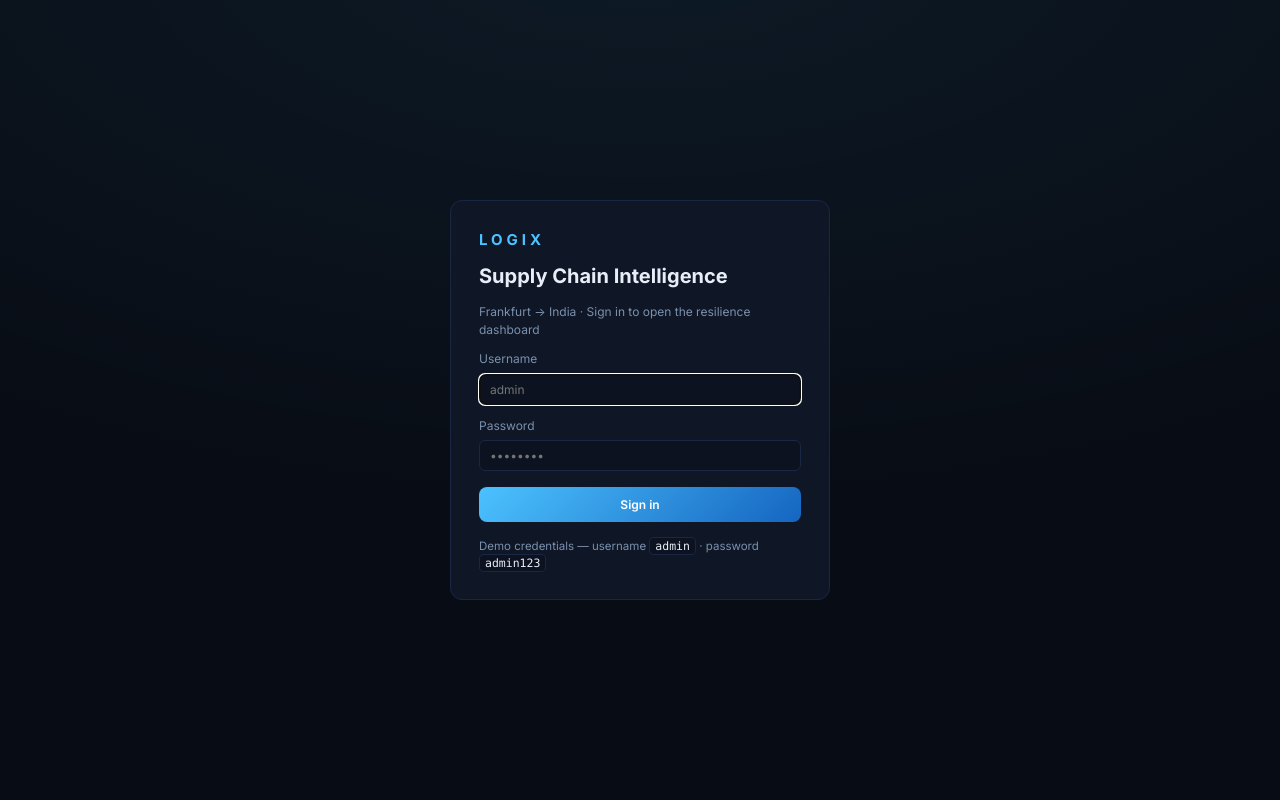
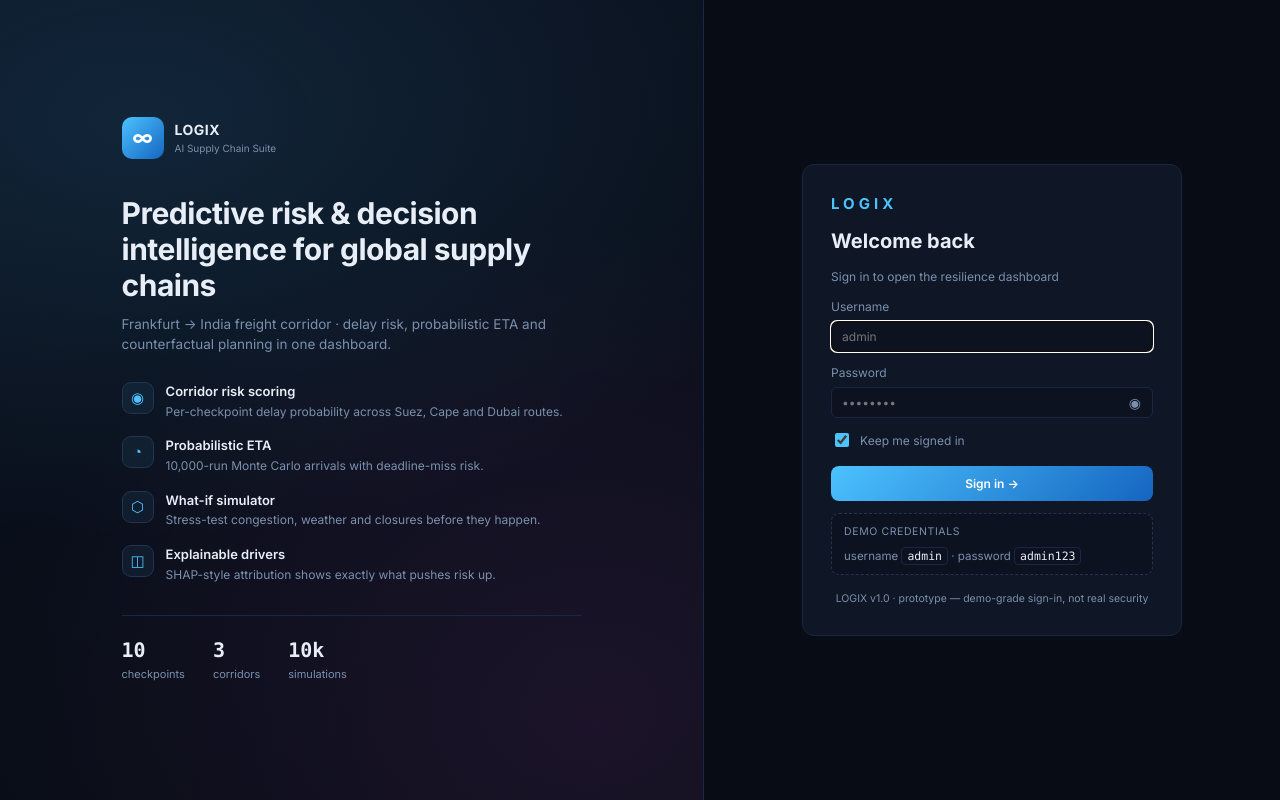
Before and after one commit to KPR559/supply-chain-risk-ai, a React (Vite) app in the folder frontend/: page / in a window 1280 px wide. Built offline with nearby package versions, Linux system fonts and the light colour scheme; no server answers.

Commit message:
feat(frontend): professional split-screen login page

```diff
--- a/frontend/src/App.jsx
+++ b/frontend/src/App.jsx
@@ -161,8 +161,8 @@ export default function App() {
   const selectedShipment =
     shipments.find((s) => s.id === selectedId) || shipments[0] || null;
 
-  const handleLogin = (username) => {
-    saveSession(username);
+  const handleLogin = (username, remember) => {
+    saveSession(username, remember);
     setUser(username);
   };
 
--- a/frontend/src/auth.js
+++ b/frontend/src/auth.js
@@ -12,16 +12,20 @@ export const DEFAULT_CREDENTIALS = {
 
 const SESSION_KEY = "scm.auth.v1";
 
-export function validate(username, password) {
-  return (
-    username.trim() === DEFAULT_CREDENTIALS.username &&
-    password === DEFAULT_CREDENTIALS.password
-  );
+function storeOf(name) {
+  try {
+    const store =
+      typeof globalThis !== "undefined" ? globalThis[name] : undefined;
+    return store || null;
+  } catch {
+    return null;
+  }
 }
 
-export function getSession() {
+function readStore(store) {
+  if (!store) return null;
   try {
-    const raw = localStorage.getItem(SESSION_KEY);
+    const raw = store.getItem(SESSION_KEY);
     if (!raw) return null;
     const parsed = JSON.parse(raw);
     if (parsed && parsed.username === DEFAULT_CREDENTIALS.username) {
@@ -33,21 +37,50 @@ export function getSession() {
   }
 }
 
-export function saveSession(username) {
+function writeStore(store, payload) {
+  if (!store) return;
   try {
-    localStorage.setItem(
-      SESSION_KEY,
-      JSON.stringify({ username, at: new Date().toISOString() })
-    );
+    store.setItem(SESSION_KEY, payload);
   } catch {
     // storage unavailable (private mode) — session just won't persist
   }
 }
 
-export function clearSession() {
+function dropStore(store) {
+  if (!store) return;
   try {
-    localStorage.removeItem(SESSION_KEY);
+    store.removeItem(SESSION_KEY);
   } catch {
     // ignore
   }
 }
+
+export function validate(username, password) {
+  return (
+    username.trim() === DEFAULT_CREDENTIALS.username &&
+    password === DEFAULT_CREDENTIALS.password
+  );
+}
+
+export function getSession() {
+  return (
+    readStore(storeOf("localStorage")) ||
+    readStore(storeOf("sessionStorage"))
+  );
+}
+
+export function saveSession(username, remember = true) {
+  const payload = JSON.stringify({ username, at: new Date().toISOString() });
+  if (remember) {
+    dropStore(storeOf("sessionStorage"));
+    writeStore(storeOf("localStorage"), payload);
+  } else {
+    dropStore(storeOf("localStorage"));
+    writeStore(storeOf("sessionStorage"), payload);
+  }
+}
+
+export function clearSession() {
+  dropStore(storeOf("localStorage"));
+  dropStore(storeOf("sessionStorage"));
+}
--- a/frontend/src/pages/LoginView.jsx
+++ b/frontend/src/pages/LoginView.jsx
@@ -1,29 +1,91 @@
 import React, { useState } from "react";
 import { DEFAULT_CREDENTIALS, validate } from "../auth.js";
+
+const HIGHLIGHTS = [
+  {
+    icon: "◉",
+    title: "Corridor risk scoring",
+    text: "Per-checkpoint delay probability across Suez, Cape and Dubai routes.",
+  },
+  {
+    icon: "◔",
+    title: "Probabilistic ETA",
+    text: "10,000-run Monte Carlo arrivals with deadline-miss risk.",
+  },
+  {
+    icon: "⬡",
+    title: "What-if simulator",
+    text: "Stress-test congestion, weather and closures before they happen.",
+  },
+  {
+    icon: "◫",
+    title: "Explainable drivers",
+    text: "SHAP-style attribution shows exactly what pushes risk up.",
+  },
+];
 
 export default function LoginView({ onLogin }) {
   const [username, setUsername] = useState("");
   const [password, setPassword] = useState("");
+  const [showPassword, setShowPassword] = useState(false);
+  const [remember, setRemember] = useState(true);
   const [error, setError] = useState(null);
 
   const submit = (e) => {
     e.preventDefault();
     if (validate(username, password)) {
       setError(null);
-      onLogin(username.trim());
+      onLogin(username.trim(), remember);
     } else {
-      setError("Invalid username or password.");
+      setError("Invalid username or password. Try the demo credentials below.");
     }
   };
 
   return (
     <div className="login-page">
+      <aside className="login-side">
+        <div className="login-side-inner">
+          <div className="login-side-brand">
+            <div className="brand-logo login-logo">∞</div>
+            <div>
+              <div className="brand-name">LOGIX</div>
+              <div className="brand-sub">AI Supply Chain Suite</div>
+            </div>
+          </div>
+
+          <h1 className="login-hero">
+            Predictive risk &amp; decision intelligence for global supply chains
+          </h1>
+          <p className="login-hero-sub">
+            Frankfurt → India freight corridor · delay risk, probabilistic ETA
+            and counterfactual planning in one dashboard.
+          </p>
+
+          <ul className="login-points">
+            {HIGHLIGHTS.map((h) => (
+              <li key={h.title}>
+                <span className="login-point-icon">{h.icon}</span>
+                <div>
+                  <div className="login-point-title">{h.title}</div>
+                  <div className="login-point-text">{h.text}</div>
+                </div>
+              </li>
+            ))}
+          </ul>
+
+          <div className="login-side-stats">
+            <div><b>10</b><span>checkpoints</span></div>
+            <div><b>3</b><span>corridors</span></div>
+            <div><b>10k</b><span>simulations</span></div>
+          </div>
+        </div>
+      </aside>
+
+      <main className="login-main">
         <form className="login-card" onSubmit={submit}>
           <div className="login-brand">LOGIX</div>
-        <h1 className="login-title">Supply Chain Intelligence</h1>
-        <p className="login-sub">
-          Frankfurt → India · Sign in to open the resilience dashboard
-        </p>
+          <h2 className="login-title">Welcome back</h2>
+          <p className="login-sub">Sign in to open the resilience dashboard</p>
 
           {error && <div className="banner error login-error">{error}</div>}
 
@@ -41,24 +103,50 @@ export default function LoginView({ onLogin }) {
 
           <label className="login-field">
             <span>Password</span>
+            <div className="password-wrap">
               <input
-            type="password"
+                type={showPassword ? "text" : "password"}
                 value={password}
                 onChange={(e) => setPassword(e.target.value)}
                 autoComplete="current-password"
                 placeholder="••••••••"
               />
+              <button
+                type="button"
+                className="password-toggle"
+                onClick={() => setShowPassword((v) => !v)}
+                title={showPassword ? "Hide password" : "Show password"}
+                aria-label={showPassword ? "Hide password" : "Show password"}
+              >
+                {showPassword ? "◠" : "◉"}
+              </button>
+            </div>
+          </label>
+
+          <label className="remember-row">
+            <input
+              type="checkbox"
+              checked={remember}
+              onChange={(e) => setRemember(e.target.checked)}
+            />
+            <span>Keep me signed in</span>
           </label>
 
           <button className="btn login-btn" type="submit">
-          Sign in
+            Sign in →
           </button>
 
-        <p className="login-hint">
-          Demo credentials — username <code>{DEFAULT_CREDENTIALS.username}</code>
+          <div className="login-hint-box">
+            <div className="login-hint-title">Demo credentials</div>
+            <div className="login-hint">
+              username <code>{DEFAULT_CREDENTIALS.username}</code>
               {" · "}password <code>{DEFAULT_CREDENTIALS.password}</code>
-        </p>
+            </div>
+          </div>
+
+          <p className="login-foot">LOGIX v1.0 · prototype — demo-grade sign-in, not real security</p>
         </form>
+      </main>
     </div>
   );
 }
--- a/frontend/src/styles.css
+++ b/frontend/src/styles.css
@@ -787,10 +787,47 @@ input[type="number"] { width: 90px; }
 .login-page {
   min-height: 100vh;
   display: flex;
+  background: var(--bg);
+}
+.login-side {
+  flex: 1.15;
+  display: flex;
   align-items: center;
   justify-content: center;
-  padding: 24px;
-  background: radial-gradient(1200px 600px at 50% -10%, rgba(76, 194, 255, 0.08), transparent), var(--bg);
+  padding: 48px;
+  background:
+    radial-gradient(700px 420px at 20% 15%, rgba(76, 194, 255, 0.12), transparent),
+    radial-gradient(600px 500px at 85% 90%, rgba(171, 71, 188, 0.12), transparent),
+    linear-gradient(160deg, #0a1120, #080c14);
+  border-right: 1px solid var(--border);
+}
+.login-side-inner { max-width: 460px; }
+.login-side-brand { display: flex; align-items: center; gap: 11px; margin-bottom: 36px; }
+.login-logo { width: 42px; height: 42px; font-size: 21px; }
+.login-hero { font-size: 30px; line-height: 1.2; letter-spacing: -0.5px; margin: 0 0 12px; }
+.login-hero-sub { color: var(--muted); font-size: 13.5px; margin: 0 0 28px; }
+.login-points { list-style: none; margin: 0 0 32px; padding: 0; display: flex; flex-direction: column; gap: 16px; }
+.login-points li { display: flex; gap: 12px; align-items: flex-start; }
+.login-point-icon {
+  width: 32px; height: 32px; flex-shrink: 0;
+  display: grid; place-items: center;
+  border: 1px solid var(--border-light);
+  border-radius: 9px;
+  background: rgba(76, 194, 255, 0.07);
+  color: var(--accent);
+  font-size: 15px;
+}
+.login-point-title { font-weight: 600; font-size: 13px; }
+.login-point-text { color: var(--muted); font-size: 12px; margin-top: 2px; }
+.login-side-stats { display: flex; gap: 28px; border-top: 1px solid var(--border); padding-top: 20px; }
+.login-side-stats div { display: flex; flex-direction: column; gap: 2px; }
+.login-side-stats b { font-size: 20px; font-family: var(--mono); color: var(--text); }
+.login-side-stats span { font-size: 11px; color: var(--muted); }
+.login-main {
+  flex: 1;
+  display: grid;
+  place-items: center;
+  padding: 48px 24px;
 }
 .login-card {
   width: 100%;
@@ -824,6 +861,48 @@ input[type="number"] { width: 90px; }
   padding: 1px 5px;
   color: var(--text);
 }
+.password-wrap { position: relative; }
+.password-wrap input { width: 100%; padding-right: 38px; }
+.password-toggle {
+  position: absolute;
+  right: 6px;
+  top: 50%;
+  transform: translateY(-50%);
+  background: transparent;
+  border: none;
+  color: var(--muted);
+  cursor: pointer;
+  font-size: 14px;
+  padding: 4px 6px;
+  border-radius: 6px;
+}
+.password-toggle:hover { color: var(--accent); background: rgba(76, 194, 255, 0.08); }
+.remember-row {
+  display: flex;
+  align-items: center;
+  gap: 8px;
+  font-size: 12px;
+  color: var(--muted);
+  cursor: pointer;
+  user-select: none;
+}
+.remember-row input { accent-color: var(--accent); width: 14px; height: 14px; cursor: pointer; }
+.login-hint-box {
+  background: var(--panel2);
+  border: 1px dashed var(--border-light);
+  border-radius: 8px;
+  padding: 10px 12px;
+  display: flex;
+  flex-direction: column;
+  gap: 4px;
+}
+.login-hint-title {
+  font-size: 10.5px;
+  text-transform: uppercase;
+  letter-spacing: 0.6px;
+  color: var(--muted);
+}
+.login-foot { color: var(--muted); font-size: 10.5px; margin: 4px 0 0; text-align: center; }
 
 .user-name { font-size: 12px; color: var(--text); font-weight: 600; }
 
@@ -958,6 +1037,8 @@ input[type="number"] { width: 90px; }
   .deadline-hero { flex-wrap: wrap; gap: 16px; }
   .deadline-pct { font-size: 44px; }
   .login-card { padding: 22px; }
+  .login-side { display: none; }
+  .login-main { padding: 24px 16px; }
 }
 
 @media (max-width: 480px) {
```
Lines whose indentation alone changed are shown as unchanged.
